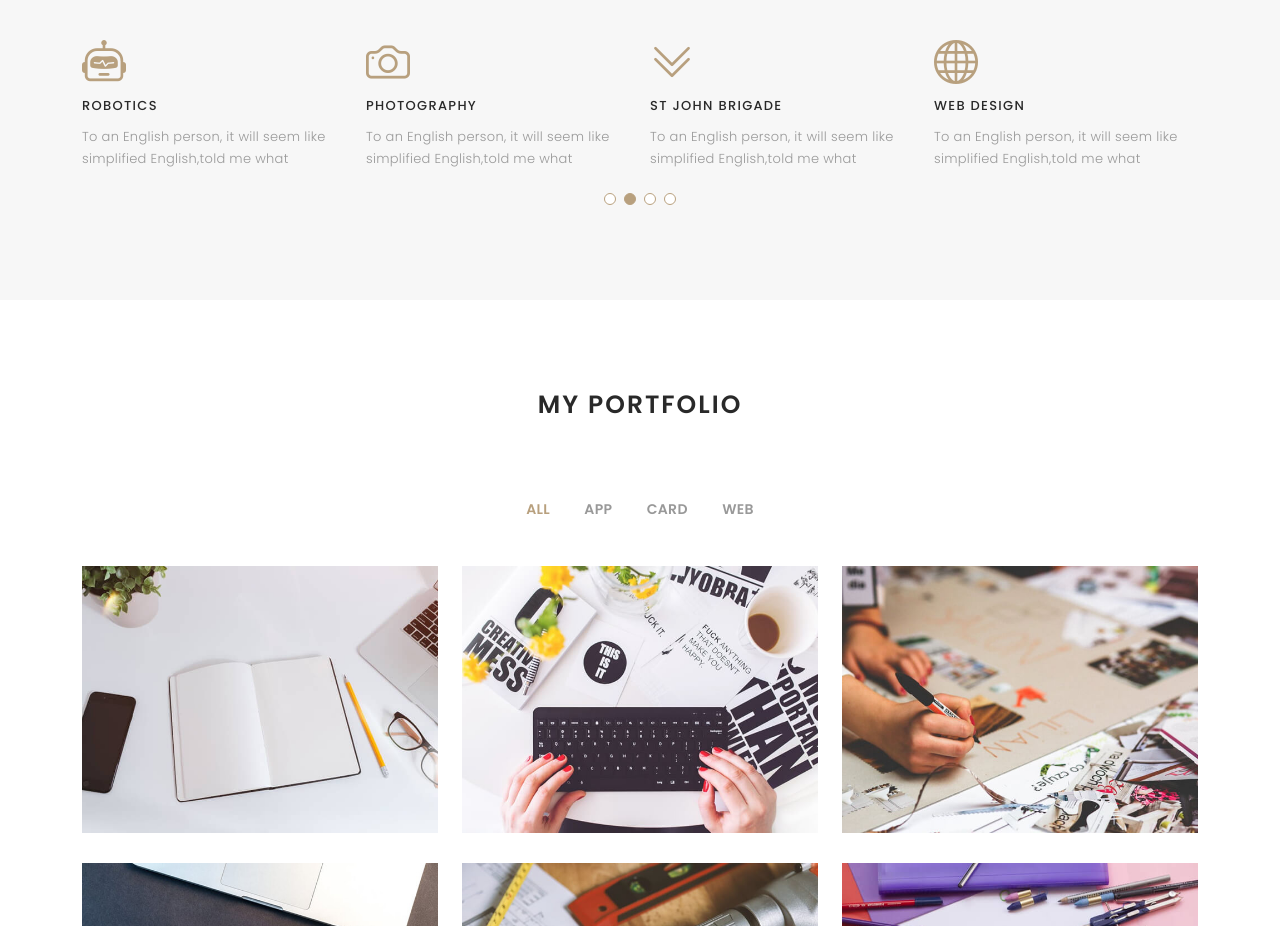
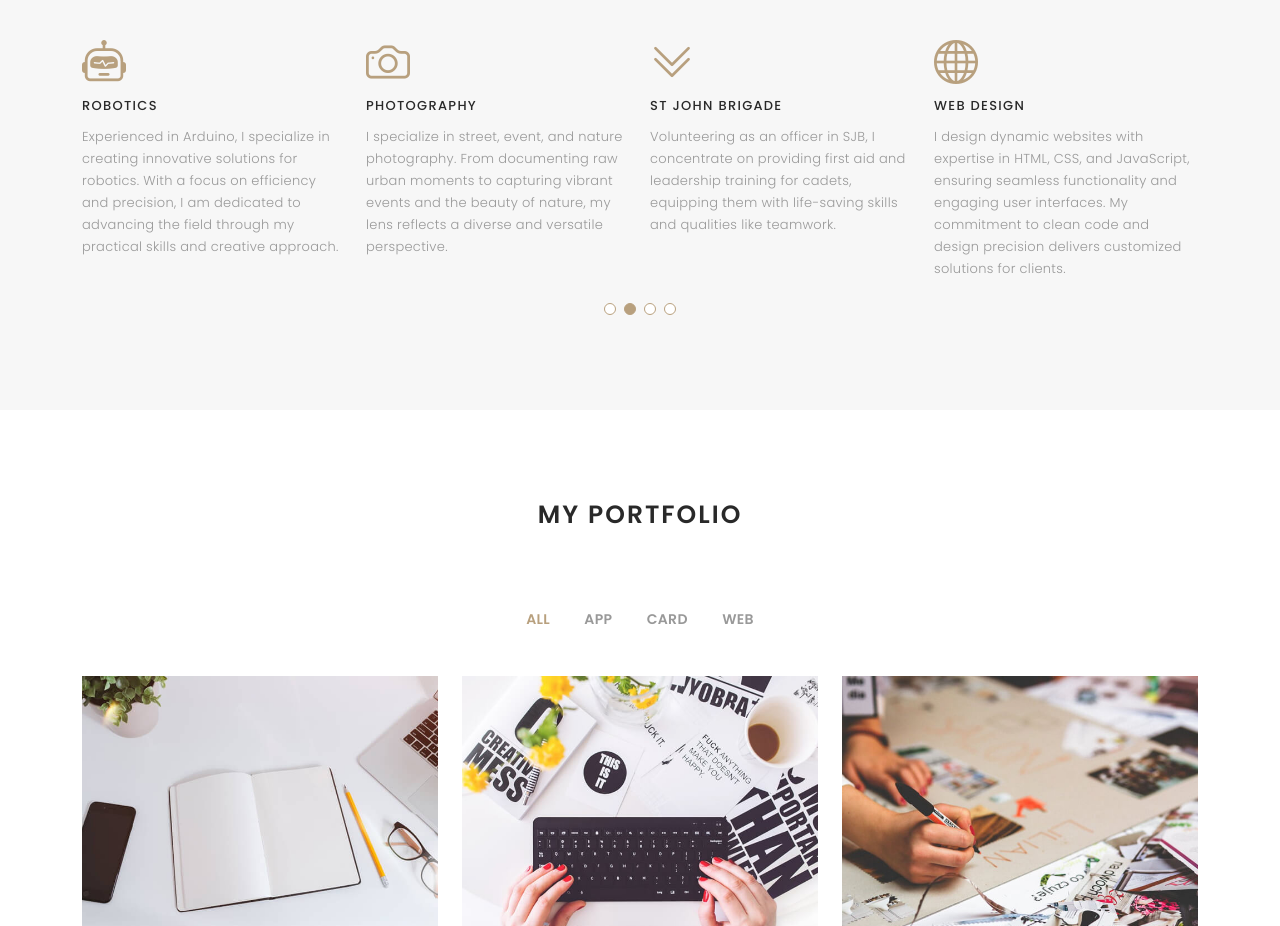
Before and after one commit to TayGuangSheng/GS-Portfolio-Website, a plain HTML site: page index.html in a window 1280 px wide. Shown: the part 1380-2306 px from the top of the page. Drawn offline with nearby package versions, Linux system fonts and the light colour scheme; a web font is replaced by a local one.

Commit message:
First Commit

```diff
--- a/index.html
+++ b/index.html
@@ -121,7 +121,8 @@
               <div class="services-block">
                 <i class="bi bi-globe"></i>
                 <span>WEB DESIGN</span>
-                <p class="separator">To an English person, it will seem like simplified English,told me what </p>
+                <p class="separator">
+                  I design dynamic websites with expertise in HTML, CSS, and JavaScript, ensuring seamless functionality and engaging user interfaces. My commitment to clean code and design precision delivers customized solutions for clients.</p>
               </div>
             </div><!-- End testimonial item -->
 
@@ -129,24 +130,17 @@
               <div class="services-block">
                 <i class="bi bi-robot"></i>
                 <span>ROBOTICS</span>
-                <p class="separator">To an English person, it will seem like simplified English,told me what </p>
+                <p class="separator">
+                  Experienced in Arduino, I specialize in creating innovative solutions for robotics. With a focus on efficiency and precision, I am dedicated to advancing the field through my practical skills and creative approach.</p>
               </div>
             </div><!-- End testimonial item -->
-
-            <!--
-            <div class="swiper-slide">
-              <div class="services-block">
-                <i class="bi bi-graph-up-arrow"></i>
-                <span>DATA ANALYTICS</span>
-                <p class="separator">To an English person, it will seem like simplified English,told me what </p>
-              </div>
-            </div>--><!-- End testimonial item -->
 
             <div class="swiper-slide">
               <div class="services-block">
                 <i class="bi bi-camera"></i>
                 <span>PHOTOGRAPHY</span>
-                <p class="separator">To an English person, it will seem like simplified English,told me what </p>
+                <p class="separator">
+                  I specialize in street, event, and nature photography. From documenting raw urban moments to capturing vibrant events and the beauty of nature, my lens reflects a diverse and versatile perspective. </p>
               </div>
             </div><!-- End testimonial item -->
 
@@ -154,7 +148,8 @@
               <div class="services-block">
                 <i class="bi bi-chevron-double-down"></i>
                 <span>ST JOHN BRIGADE</span>
-                <p class="separator">To an English person, it will seem like simplified English,told me what </p>
+                <p class="separator">
+                  Volunteering as an officer in SJB, I concentrate on providing first aid and leadership training for cadets, equipping them with life-saving skills and qualities like teamwork.</p>
               </div>
             </div><!-- End testimonial item -->
 
```
Also changed, not shown: assets/img/me.jpg.
